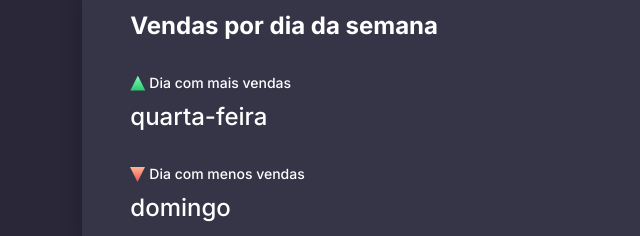
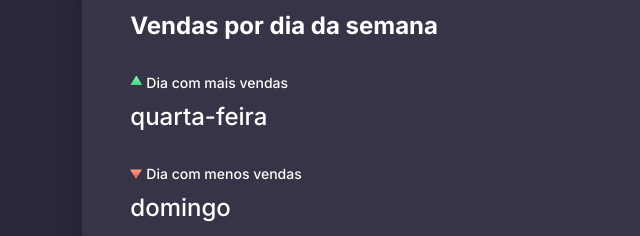
Before and after one commit to leticea/dashboard, a plain HTML site: page index.html in a window 1280 px wide. Shown: the part 498-734 px from the top of the page, 0-640 px from the left. Drawn offline with Linux system fonts and the light colour scheme.

Commit message:
estilizando a última box

```diff
--- a/style.css
+++ b/style.css
@@ -182,22 +182,24 @@ svg circle:nth-child(2) {
   font-size: 14px;
   display: flex;
   align-items: center;
-  gap: .4rem;
+  gap: 0.4rem;
 }
 
 .left .grid span::before {
   content: "";
-  width: 15px;
-  height: 15px;
+  width: 12px;
+  height: 12px;
   display: block;
-  clip-path: polygon(50% 0%, 0% 100%, 100% 100%);
+  clip-path: polygon(50% 0%, 0% 80%, 100% 80%);
 }
 
 .left .more-sales span::before {
   background: linear-gradient(180deg, #81fbb8 0%, #28c76f 100%);
+  margin-bottom: 0.3rem;
 }
 
 .left .less-sales span::before {
   background: linear-gradient(180deg, #ea5455 0%, #feb692 100%);
   transform: matrix(1, 0, 0, -1, 0, 0);
+  margin-bottom: 0.2rem;
 }
```
